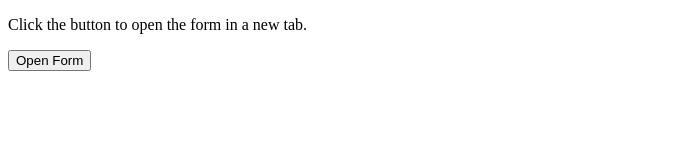
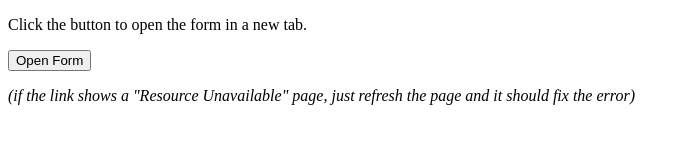
Before and after one commit to RicardoFonsecaSilva/RicardoFonsecaSilva.github.io, a plain HTML site: page index.html in a window 1280 px wide. Shown: the whole page, without its empty margins (0-690 px from the left). Drawn offline with Linux system fonts and the light colour scheme.

Commit message:
Update index.html

```diff
--- a/index.html
+++ b/index.html
@@ -5,6 +5,8 @@
 <p>Click the button to open the form in a new tab.</p>
 
 <button onclick="openForm()">Open Form</button>
+
+<p><i>(if the link shows a "Resource Unavailable" page, just refresh the page and it should fix the error)</i></p>
 
 <p id="store"></p>
 
```
